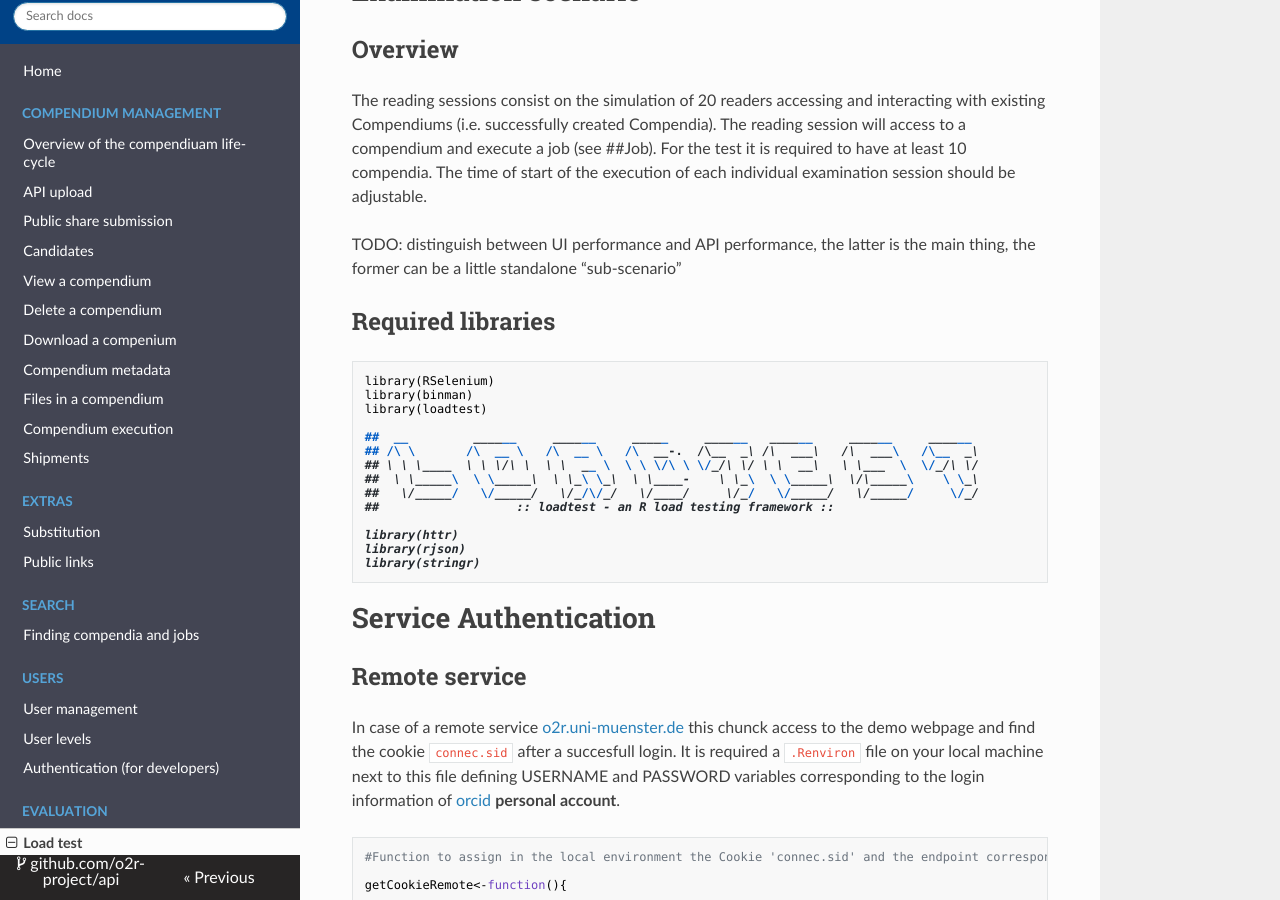
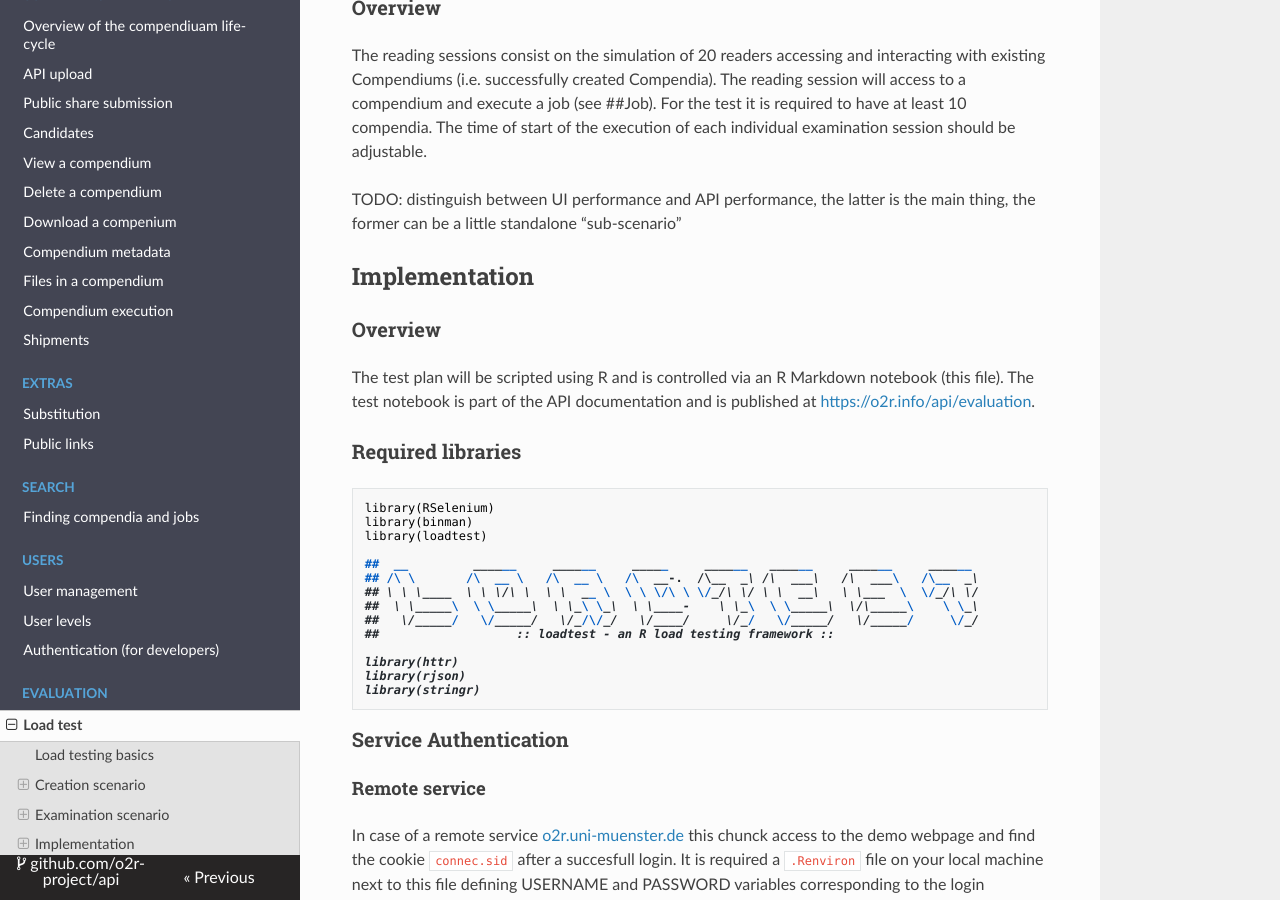
Before and after one commit to o2r-project/api, an MkDocs documentation site: the page built from docs/evaluation/load_test.md, in a window 1280 px wide and 900 px high, scrolled down 2264 px. Built offline with MkDocs 1.6.1, drawn with Linux system fonts in a browser that asks for light colours; nearby versions of some CDN libraries.

Commit message:
Fixing titles & Implementation

```diff
--- a/docs/evaluation/load_test.md
+++ b/docs/evaluation/load_test.md
@@ -30,15 +30,14 @@
 both readers** and open calls for submissions.
 
 Load testing basics
-===================
+-------------------
 
 TODO: what is load testing? (how is not ) add some links/literature here
 
 Creation scenario
-=================
+-----------------
 
-Overview
---------
+### Overview
 
 From the Author perspective the test simulates three main steps:
 
@@ -55,8 +54,7 @@
 
 TODO: how often do we run each combinations to get trustworthy data?
 
-Upload type and origin
-----------------------
+### Upload type and origin
 
 The test differentiates between the **two types of uploads**, which can
 either be a workspace or a complete ERC. A workspace is an archive (.zip
@@ -89,8 +87,7 @@
 others. For the Zenodo option, only the DOI-based identification is
 used.
 
-Metadata editing
-----------------
+### Metadata editing
 
 As described on the compendium life cycle, the ‘candidate process’
 should be applied to the compendium or workspaces in order to be
@@ -102,8 +99,7 @@
 (<a href="https://github.com/o2r-project/api/issues" class="uri">https://github.com/o2r-project/api/issues</a>)
 for later: have authors save metadata several times before publishing
 
-Execution and interaction
--------------------------
+### Execution and interaction
 
 After the publication of the compendiums the authors will most likely
 also execute the ERCs and test the interaction with bindings, if the
@@ -112,10 +108,9 @@
 <a href="http://o2r.info/api/job/#execute-a-compendium" class="uri">http://o2r.info/api/job/#execute-a-compendium</a>.
 
 Examination scenario
-====================
+--------------------
 
-Overview
---------
+### Overview
 
 The reading sessions consist on the simulation of 20 readers accessing
 and interacting with existing Compendiums (i.e. successfully created
@@ -127,8 +122,17 @@
 TODO: distinguish between UI performance and API performance, the latter
 is the main thing, the former can be a little standalone “sub-scenario”
 
-Required libraries
-------------------
+Implementation
+--------------
+
+### Overview
+
+The test plan will be scripted using R and is controlled via an R
+Markdown notebook (this file). The test notebook is part of the API
+documentation and is published at
+<a href="https://o2r.info/api/evaluation" class="uri">https://o2r.info/api/evaluation</a>.
+
+### Required libraries
 
     library(RSelenium)
     library(binman)
@@ -145,11 +149,9 @@
     library(rjson)
     library(stringr)
 
-Service Authentication
-======================
+### Service Authentication
 
-Remote service
---------------
+#### Remote service
 
 In case of a remote service
 [o2r.uni-muenster.de](http://o2r.uni-muenster.de) this chunck access to
@@ -199,8 +201,7 @@
       rm(r)
     }
 
-Local service
--------------
+#### Local service
 
 The following code chunk retrieves the cookie `connec.sid`from the local
 reference implementation, which is exposed via [o2r-guestlister]().This
```
Also changed, not shown: docs/evaluation/load_test.Rmd (+17 -12 lines).
